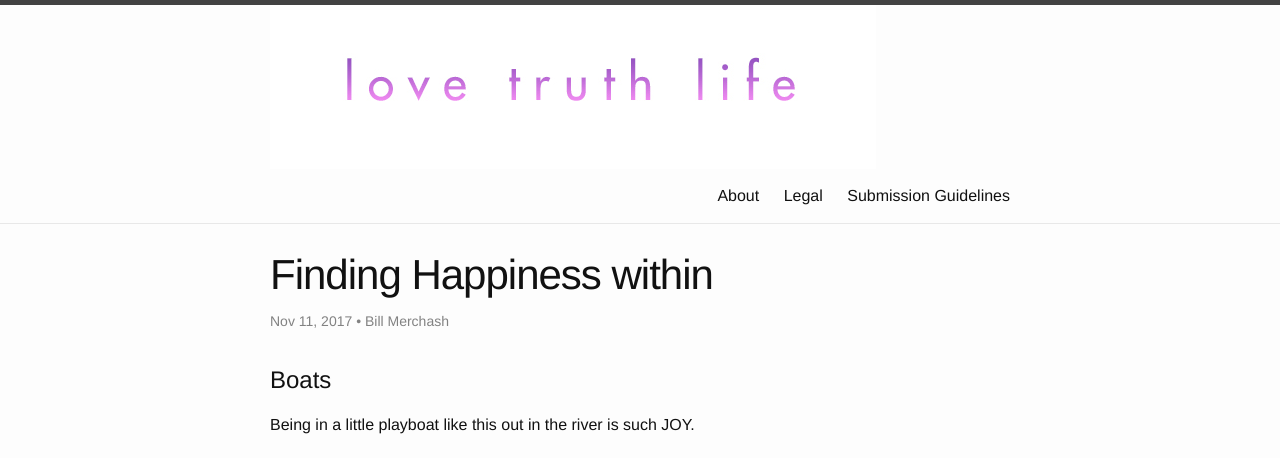
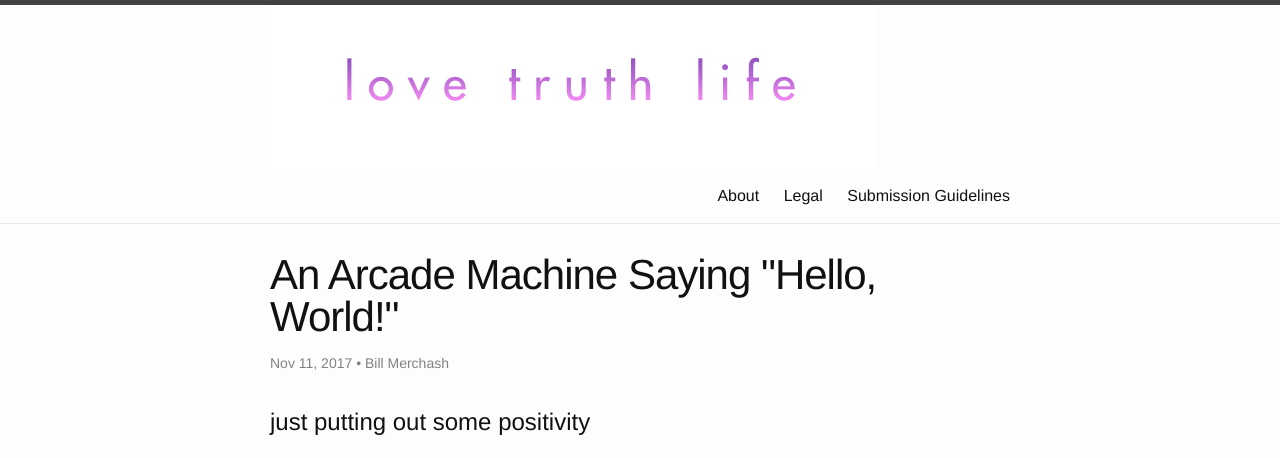
Before and after one commit to bwigfield/lovetruth, a Jekyll site: the page built from _posts/2017-11-11-drink_more_water.md, in a window 1280 px wide and 1400 px high. Shown: the top 458 px of the window. Built offline with Jekyll 4.4.1, drawn with Linux system fonts in a browser that asks for light colours; a script that is not in the unit is left out; some of the changed text lies outside the part shown.

Commit message:
Update 2017-11-11-drink_more_water.md

```diff
--- a/_posts/2017-11-11-drink_more_water.md
+++ b/_posts/2017-11-11-drink_more_water.md
@@ -1,21 +1,12 @@
 ---
 layout: post
 author: Bill Merchash
-title: Finding Happiness within
+title: An Arcade Machine Saying "Hello, World!"
 type: article
 image: https://i.imgur.com/LqKJaUk.jpg
 description: just putting out some positivity
 ---
-# Boats
-
-Being in a little playboat like this out in the river is such JOY.
-
-
-# Documentation.
-> But only if it's well written.
-
-Indeed for some good docs make things nice to interact with.
-
+# just putting out some positivity
 <a href="http://example.com/" target="_blank">Hello, world!</a>
 
 ![pinball make me so happy because it reminds me of good times on vacation](https://i.imgur.com/aTsHPf8.jpg)
```
